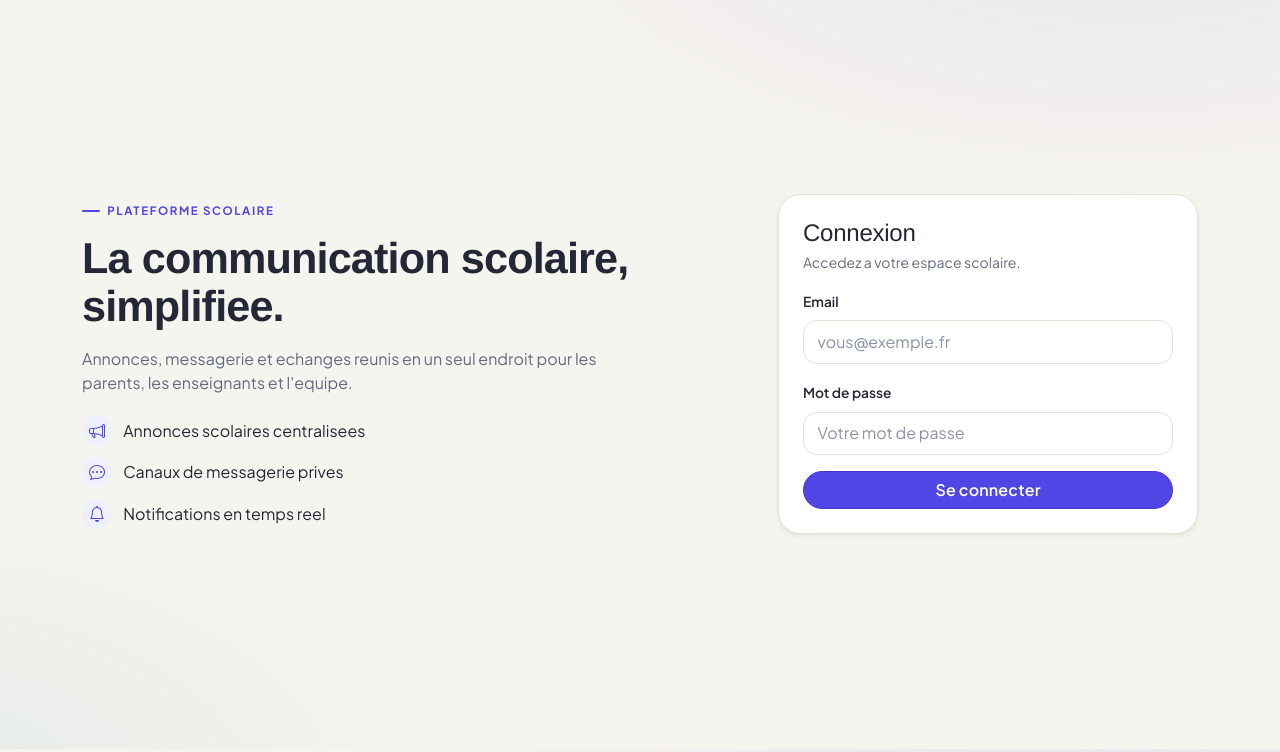
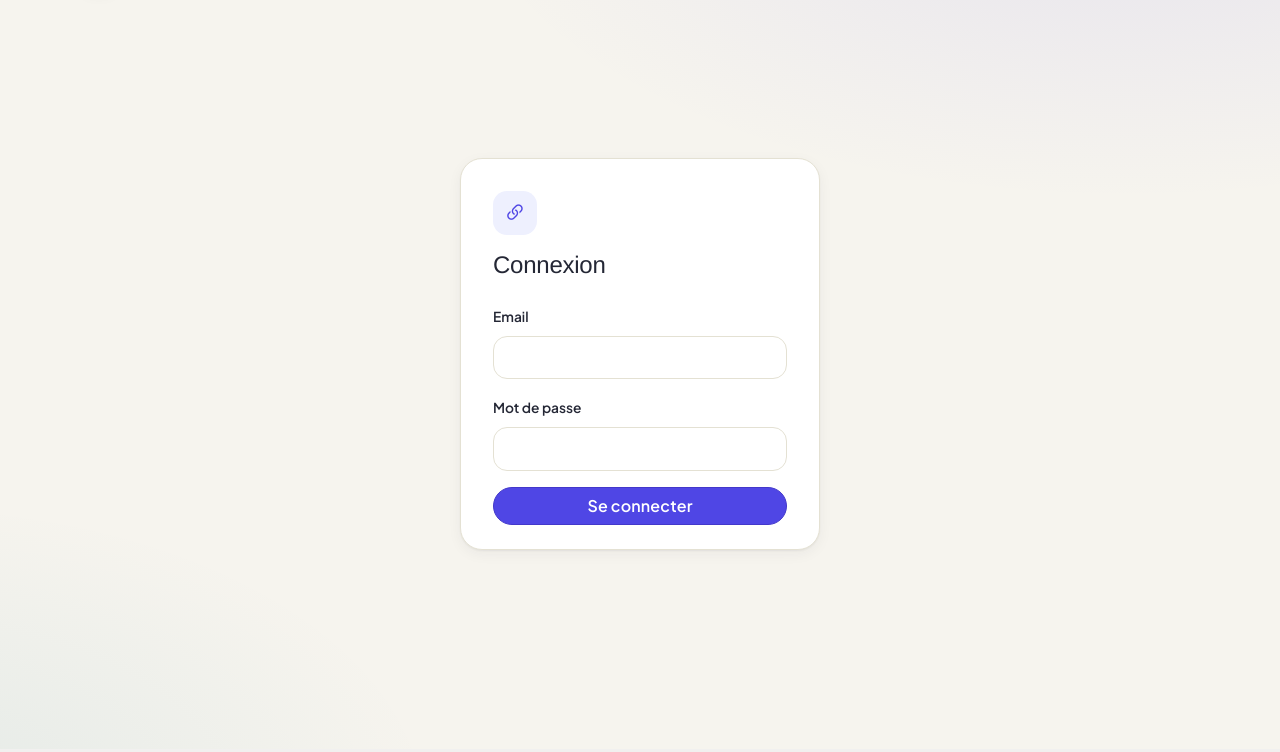
Before and after one commit to JneiraS/EduLink, a Flask app: page /auth/login in a window 1280 px wide. Shown: the part 51-803 px from the top of the page. After the commit the page ends 602 px from the top, so only its background shows below. Run offline with Flask 3, Linux system fonts and the light colour scheme; parts of the project's set-up code (start-up, migrations or seed data) failed here and were passed over.

Commit message:
style: enhance layout and design of authentication screens in CSS and HTML

```diff
--- a/app/interfaces/web/static/css/app.css
+++ b/app/interfaces/web/static/css/app.css
@@ -1760,46 +1760,41 @@ textarea.form-control:focus {
    Auth screen
    ============================================================ */
 .auth-screen {
-    display: grid;
-    grid-template-columns: 1.05fr 1fr;
-    gap: var(--space-6);
-    align-items: center;
-    min-height: calc(100vh - 120px);
-    padding: var(--space-4) 0;
-}
-
-.auth-brand .auth-tagline {
-    font-family: var(--font-display);
-    font-size: clamp(1.9rem, 3.4vw, 2.7rem);
-    font-weight: 600;
-    line-height: 1.12;
-    letter-spacing: -0.02em;
-    margin: 0.4rem 0 1rem;
-}
-
-.auth-feature {
-    display: flex;
-    align-items: center;
-    gap: 0.7rem;
-    padding: 0.35rem 0;
-    color: var(--text-soft);
-}
-
-.auth-feature i {
-    display: inline-flex;
-    align-items: center;
+    display: flex;
     justify-content: center;
-    width: 30px;
-    height: 30px;
-    border-radius: 50%;
+    align-items: center;
+    min-height: calc(100vh - 140px);
+    padding: var(--space-5) 0;
+}
+
+.auth-glyph {
+    display: inline-flex;
+    align-items: center;
+    justify-content: center;
+    width: 44px;
+    height: 44px;
+    border-radius: 14px;
     background: var(--brand-soft);
     color: var(--brand);
+    font-size: 1.4rem;
+    margin-bottom: var(--space-4);
+}
+
+.auth-panel {
+    background: var(--surface);
+    border: 1px solid var(--line);
+    border-radius: var(--r-lg);
+    box-shadow: var(--shadow-1);
+    padding: var(--space-6) var(--space-6) var(--space-5);
+}
+
+.auth-panel .h4 {
+    margin-bottom: var(--space-5);
 }
 
 .auth-card {
     width: 100%;
-    max-width: 420px;
-    margin-left: auto;
+    max-width: 360px;
 }
 
 /* ============================================================
@@ -2025,19 +2020,12 @@ hr {
     }
 
     .auth-screen {
-        grid-template-columns: 1fr;
-        gap: var(--space-5);
         min-height: auto;
         padding-top: var(--space-5);
     }
 
-    .auth-card {
-        margin-left: 0;
-        max-width: 100%;
-    }
-
-    .auth-feature {
-        display: none;
+    .auth-panel {
+        padding: var(--space-5) var(--space-4);
     }
 
     .bubble {
--- a/app/interfaces/web/templates/auth/login.html
+++ b/app/interfaces/web/templates/auth/login.html
@@ -2,48 +2,25 @@
 
 {% block content %}
 <div class="auth-screen">
-    <div class="auth-brand">
-        <span class="kicker">Plateforme scolaire</span>
-        <h1 class="auth-tagline">La communication scolaire, simplifiee.</h1>
-        <p class="text-muted">Annonces, messagerie et echanges reunis en un seul endroit pour les parents, les
-            enseignants et l'equipe.</p>
-        <div class="auth-features">
-            <div class="auth-feature">
-                <i class="bi bi-megaphone" aria-hidden="true"></i>
-                <span>Annonces scolaires centralisees</span>
-            </div>
-            <div class="auth-feature">
-                <i class="bi bi-chat-dots" aria-hidden="true"></i>
-                <span>Canaux de messagerie prives</span>
-            </div>
-            <div class="auth-feature">
-                <i class="bi bi-bell" aria-hidden="true"></i>
-                <span>Notifications en temps reel</span>
-            </div>
-        </div>
-    </div>
-
     <div class="auth-card">
-        <div class="card shadow-sm">
-            <div class="card-body p-4">
-                <h1 class="h4 mb-1">Connexion</h1>
-                <p class="text-muted small mb-3">Accedez a votre espace scolaire.</p>
+        <div class="auth-panel">
+            <span class="auth-glyph" aria-hidden="true"><i class="bi bi-link-45deg"></i></span>
+            <h1 class="h4">Connexion</h1>
             <form method="post">
                 <input type="hidden" name="csrf_token" value="{{ csrf_token() }}">
                 <div class="mb-3">
                     <label class="form-label" for="email">Email</label>
                     <input class="form-control" id="email" type="email" name="email" required
-                            autocomplete="username" placeholder="vous@exemple.fr">
+                        autocomplete="username">
                 </div>
                 <div class="mb-3">
                     <label class="form-label" for="password">Mot de passe</label>
-                        <input class="form-control" id="password" type="password" name="password" required
-                            autocomplete="current-password" placeholder="Votre mot de passe">
+                    <input class="form-control" id="password" type="password" name="password"
+                        required autocomplete="current-password">
                 </div>
                 <button class="btn btn-primary w-100" type="submit">Se connecter</button>
             </form>
         </div>
     </div>
 </div>
-</div>
 {% endblock %}
```
Lines whose indentation alone changed are shown as unchanged.
